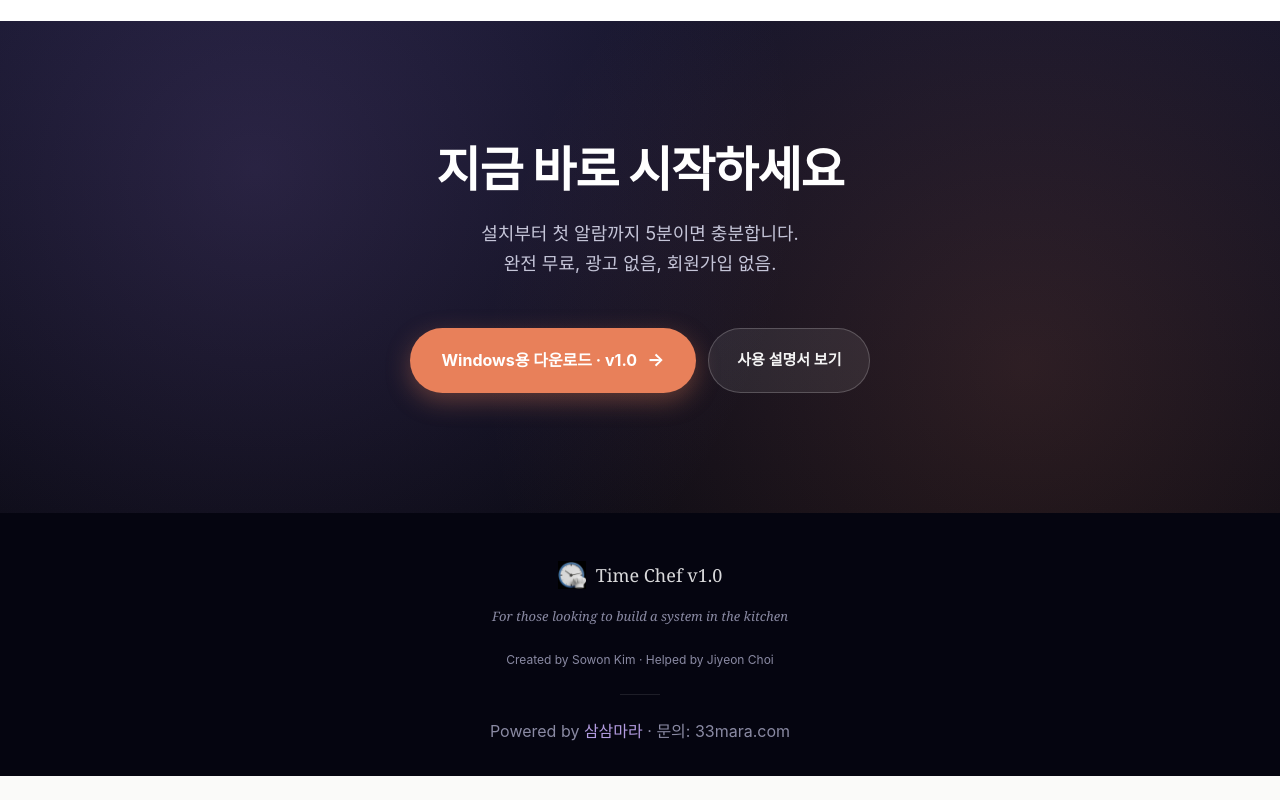
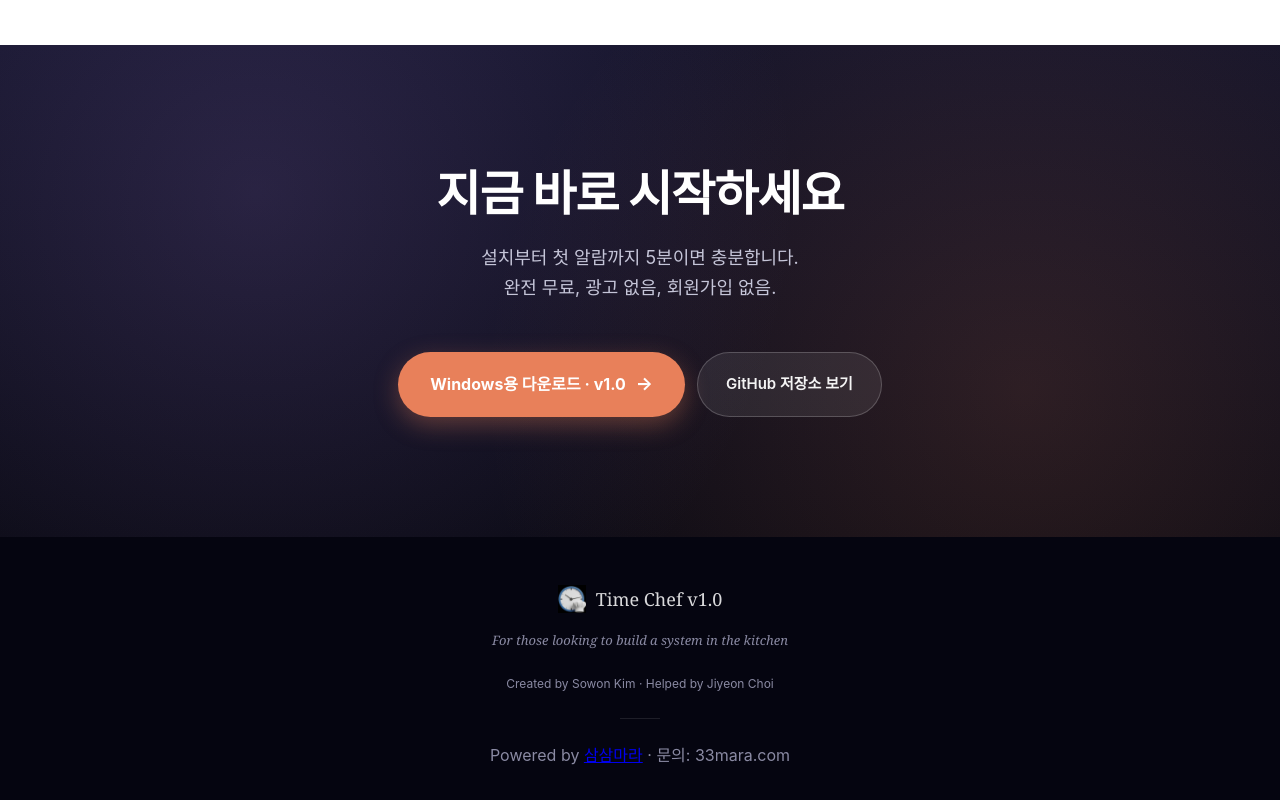
Before and after one commit to just7ice/Timechef, a plain HTML site: page index.html in a window 1280 px wide. Shown: the part 5934-6734 px from the top of the page. Before the commit the page ends 6710 px from the top, so only its background shows below. Drawn offline with Linux system fonts and the light colour scheme.

Commit message:
Update index.html

```diff
--- a/index.html
+++ b/index.html
@@ -653,7 +653,7 @@ section {
     letter-spacing: -0.5px;
 }
 .trust__quote::before {
-    content: """;
+    content: '"';
     color: var(--purple);
     font-size: 80px;
     line-height: 0;
@@ -760,9 +760,8 @@ section {
     margin: 24px auto;
 }
 
-.footer__company a {
-    color: var(--purple-light);
-    text-decoration: none;
+.footer__company {
+    Powered by <a href="https://33mara.com">삼삼마라</a> · 문의: 33mara.com
 }
 
 /* ═══════════════════════════════════════════════
@@ -813,7 +812,6 @@ section {
 </head>
 <body>
 
-<!-- ═══════════════ Hero ═══════════════ -->
 <header class="hero">
     <div class="container">
         <nav class="hero__nav">
@@ -821,7 +819,7 @@ section {
                 <img src="logo.png" alt="Time Chef">
                 <div class="hero__logo-text">Time<span>Chef</span></div>
             </div>
-            <a href="#download" class="hero__nav-cta">무료 다운로드</a>
+            <a href="https://github.com/just7ice/Timechef/releases/download/Public/TimeChef_Setup_v1.0.0.exe" class="hero__nav-cta">무료 다운로드</a>
         </nav>
 
         <div class="hero__main">
@@ -836,7 +834,7 @@ section {
                     AI 음성과 동영상으로 매번 설명할 필요 없는 매장 운영을 시작하세요.
                 </p>
                 <div class="hero__cta-group">
-                    <a href="#download" class="btn-primary">
+                    <a href="https://github.com/just7ice/Timechef/releases/download/Public/TimeChef_Setup_v1.0.0.exe" class="btn-primary">
                         Windows용 무료 다운로드
                         <span style="font-size: 18px;">→</span>
                     </a>
@@ -875,7 +873,6 @@ section {
     </div>
 </header>
 
-<!-- ═══════════════ Pain points ═══════════════ -->
 <section class="pain">
     <div class="container">
         <div class="section__label reveal">매장 운영의 고민</div>
@@ -904,7 +901,6 @@ section {
     </div>
 </section>
 
-<!-- ═══════════════ Showcase 메인 스크린 ═══════════════ -->
 <section class="showcase">
     <div class="container">
         <div class="section__label reveal">실제 화면</div>
@@ -921,13 +917,11 @@ section {
     </div>
 </section>
 
-<!-- ═══════════════ Features ═══════════════ -->
 <section class="features" id="features">
     <div class="container">
         <div class="section__label reveal">핵심 기능</div>
         <h2 class="section__h2 reveal">3가지 기능으로<br>매장 운영이 달라집니다</h2>
 
-        <!-- Feature 1: 영상/이미지 + 메모 -->
         <div class="feature">
             <div class="feature__content reveal">
                 <div class="feature__num">FEATURE 01</div>
@@ -950,7 +944,6 @@ section {
             </div>
         </div>
 
-        <!-- Feature 2: AI 음성 -->
         <div class="feature feature--reverse">
             <div class="feature__visual reveal">
                 <div class="screenshot screenshot--bordered" style="background: linear-gradient(135deg, #1a1530 0%, #0a0a14 100%);">
@@ -985,7 +978,6 @@ section {
             </div>
         </div>
 
-        <!-- Feature 3: 반복 설정 -->
         <div class="feature">
             <div class="feature__content reveal">
                 <div class="feature__num">FEATURE 03</div>
@@ -1010,7 +1002,6 @@ section {
     </div>
 </section>
 
-<!-- ═══════════════ Stats ═══════════════ -->
 <section class="stats">
     <div class="container">
         <div class="stats__grid">
@@ -1030,7 +1021,6 @@ section {
     </div>
 </section>
 
-<!-- ═══════════════ Use Cases ═══════════════ -->
 <section class="use-cases">
     <div class="container">
         <div class="section__label reveal">활용 사례</div>
@@ -1084,7 +1074,6 @@ section {
     </div>
 </section>
 
-<!-- ═══════════════ Trust ═══════════════ -->
 <section class="trust">
     <div class="container">
         <p class="trust__quote reveal">
@@ -1098,7 +1087,6 @@ section {
     </div>
 </section>
 
-<!-- ═══════════════ Final CTA ═══════════════ -->
 <section class="final-cta" id="download">
     <div class="container">
         <h2 class="final-cta__h2">지금 바로 시작하세요</h2>
@@ -1107,16 +1095,15 @@ section {
             완전 무료, 광고 없음, 회원가입 없음.
         </p>
         <div class="final-cta__buttons">
-            <a href="DOWNLOAD_LINK_HERE" class="btn-primary">
+            <a href="https://github.com/just7ice/Timechef/releases/download/Public/TimeChef_Setup_v1.0.0.exe" class="btn-primary">
                 Windows용 다운로드 · v1.0
                 <span style="font-size: 18px;">→</span>
             </a>
-            <a href="MANUAL_LINK_HERE" class="btn-secondary">사용 설명서 보기</a>
+            <a href="https://github.com/just7ice/Timechef" class="btn-secondary">GitHub 저장소 보기</a>
         </div>
     </div>
 </section>
 
-<!-- ═══════════════ Footer ═══════════════ -->
 <footer class="footer">
     <div class="container">
         <div class="footer__brand">
```
